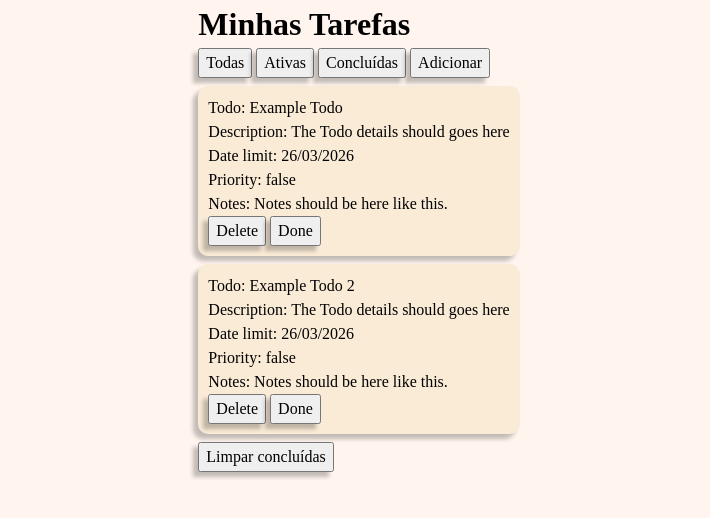
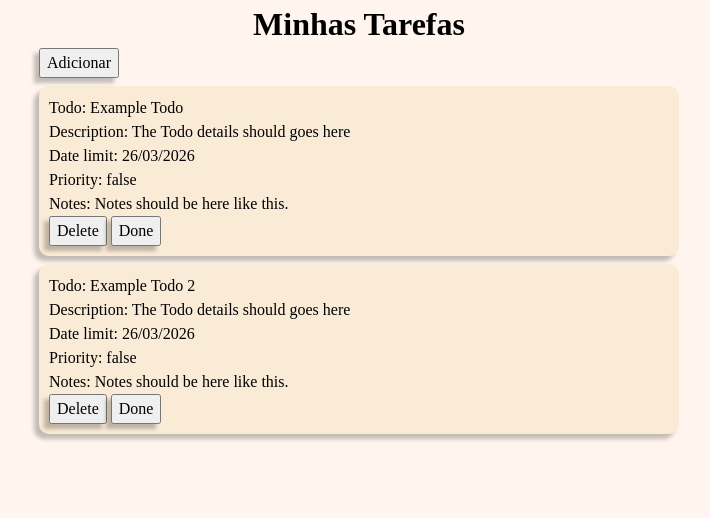
Before and after one commit to BGNS42/todo-list, a website built with webpack: page src/template.html in a window 1280 px wide. Shown: the whole page, without its empty margins (281-991 px from the left). Built offline with nearby package versions, Linux system fonts and the light colour scheme.

Commit message:
cleared layout and better dialog element position

```diff
--- a/src/style/pages.css
+++ b/src/style/pages.css
@@ -21,15 +21,17 @@ body {
     border: 2px solid black;
 } */
 
-
+.container h1 {
+  text-align: center;
+  width: min(50vw);
+}
 
 .form {
   font-family: inherit;
 }
 
-
 dialog:open {
-  place-self: center;
+  margin: 18vh auto;
   border: 2px solid slategray;
   border-radius: 8px;
 }
@@ -52,7 +54,6 @@ form .btns {
 }
 
 .todoCard {
-  /* border: 2px solid green; */
   background-color: antiquewhite;
   box-shadow: var(--box-shadow-preset);
   border-radius: 10px;
--- a/src/template.html
+++ b/src/template.html
@@ -10,9 +10,9 @@
         <h1>Minhas Tarefas</h1>
 
         <section aria-label="Filtros">
-            <button class="filter-all" data-filter="all" aria-pressed="true">Todas</button>
-            <button class="filter-ativas" data-filter="active">Ativas</button>
-            <button class="filter-concluidas" data-filter="completed">Concluídas</button>
+            <!-- <button class="filter-all" data-filter="all" aria-pressed="true">Todas</button> -->
+            <!-- <button class="filter-ativas" data-filter="active">Ativas</button> -->
+            <!-- <button class="filter-concluidas" data-filter="completed">Concluídas</button> -->
             <button class="btn-add" type="submit">Adicionar</button>
             <div class="lista">
 
@@ -52,7 +52,7 @@
         <ul id="todo-list" aria-live="polite"></ul>
 
         <footer>
-            <button id="clear-completed">Limpar concluídas</button>
+            <!-- <button id="clear-completed">Limpar concluídas</button> -->
         </footer>
     </main>
     <!-- <div id="sideBar">
```
